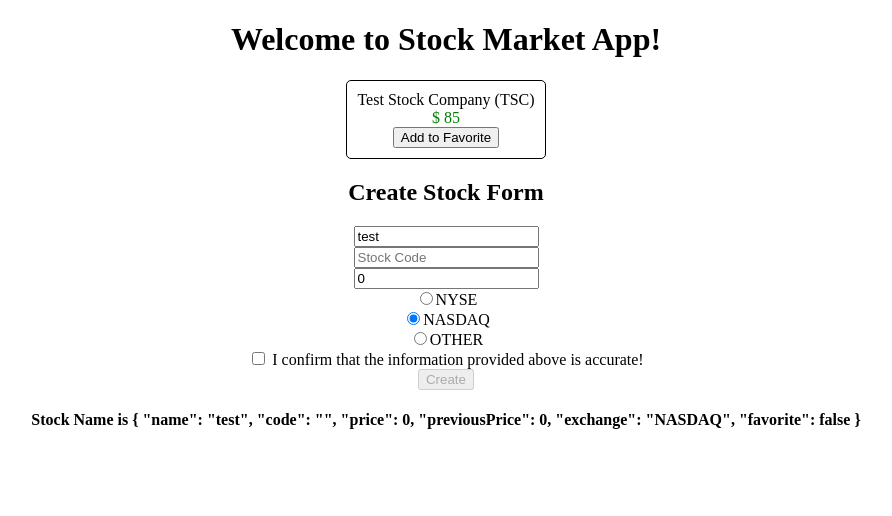
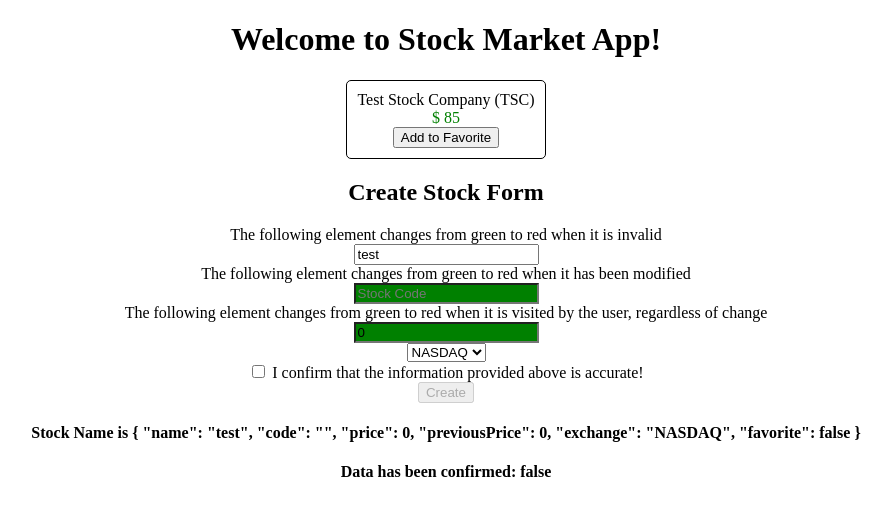
Before and after one commit to kw00183/stock-market, an Angular app: page / in a window 1280 px wide. Shown: the top 516 px of the page, without its empty margins (194-1086 px from the left). Built offline with nearby package versions, Linux system fonts and the light colour scheme.

Commit message:
update the form elements of the create stock component, so that it has a required name field and colors change when field is not visited

```diff
--- a/src/app/stock/create-stock/create-stock.component.css
+++ b/src/app/stock/create-stock/create-stock.component.css
@@ -0,0 +1,11 @@
+stock-name .ng-valid,
+.stock-code .ng-pristine,
+.stock-price .ng-untouched {
+  background-color: green;
+}
+
+.stock-name .ng-invalid,
+.stock-code .ng-dirty,
+.stock-price .ng-touched {
+  background-color: pink;
+}
--- a/src/app/stock/create-stock/create-stock.component.html
+++ b/src/app/stock/create-stock/create-stock.component.html
@@ -2,40 +2,56 @@
 
 <div class="form-group">
   <form (ngSubmit)="createStock()">
+    <div>
+      The following element changes from green to red
+      when it is invalid
+    </div>
     <div class="stock-name">
-      <input type="text" placeholder="Stock Name"
-             name="stockName" [(ngModel)]="stock.name">
+      <input type="text"
+             placeholder="Stock Name"
+             required
+             name="stockName"
+             [(ngModel)]="stock.name">
+    </div>
+    <div>
+      The following element changes from green to red
+      when it has been modified
     </div>
     <div class="stock-code">
-      <input type="text" placeholder="Stock Code"
-             name="stockCode" [(ngModel)]="stock.code">
+      <input type="text"
+             placeholder="Stock Code"
+             name="stockCode"
+             [(ngModel)]="stock.code">
     </div>
-    <div class="stock-code">
-      <input type="number" placeholder="Stock Price"
-             name="stockPrice" [ngModel]="stock.price"
+    <div>
+        The following element changes from green to red
+        when it is visited by the user, regardless of change
+      </div>
+    <div class="stock-price">
+      <input type="number"
+             placeholder="Stock Price"
+             name="stockPrice"
+             [ngModel]="stock.price"
              (ngModelChange)="setStockPrice($event)">
     </div>
     <div class="stock-exchange">
       <div>
-        <input type="radio" name="stockExchange"
-               [(ngModel)]="stock.exchange" value="NYSE">NYSE
-      </div>
-      <div>
-        <input type="radio" name="stockExchange"
-               [(ngModel)]="stock.exchange" value="NASDAQ">NASDAQ
-      </div>
-      <div>
-        <input type="radio" name="stockExchange"
-               [(ngModel)]="stock.exchange" value="OTHER">OTHER
+        <select name="stockExchange" [(ngModel)]="stock.exchange">
+          <option *ngFor="let exchange of exchanges"
+                  [ngValue]="exchange">{{exchange}}</option>
+        </select>
       </div>
     </div>
     <div class="stock-confirm">
-      <input type="checkbox" name="stockConfirm"
+      <input type="checkbox"
+             name="stockConfirm"
              [(ngModel)]="confirmed">
       I confirm that the information provided above is accurate!
     </div>
-    <button [disabled]="!confirmed" type="submit">Create</button>
+    <button [disabled]="!confirmed"
+            type="submit">Create</button>
   </form>
 </div>
 
 <h4>Stock Name is {{stock | json}}</h4>
+<h4>Data has been confirmed: {{confirmed}}</h4>
--- a/src/app/stock/create-stock/create-stock.component.ts
+++ b/src/app/stock/create-stock/create-stock.component.ts
@@ -8,6 +8,8 @@ import { Stock } from '../../model/stock';
   styleUrls: ['./create-stock.component.css']
 })
 export class CreateStockComponent {
+
+  public exchanges = ['NYSE', 'NASDAQ', 'OTHER'];
 
   public stock: Stock;
   public confirmed = false;
```
